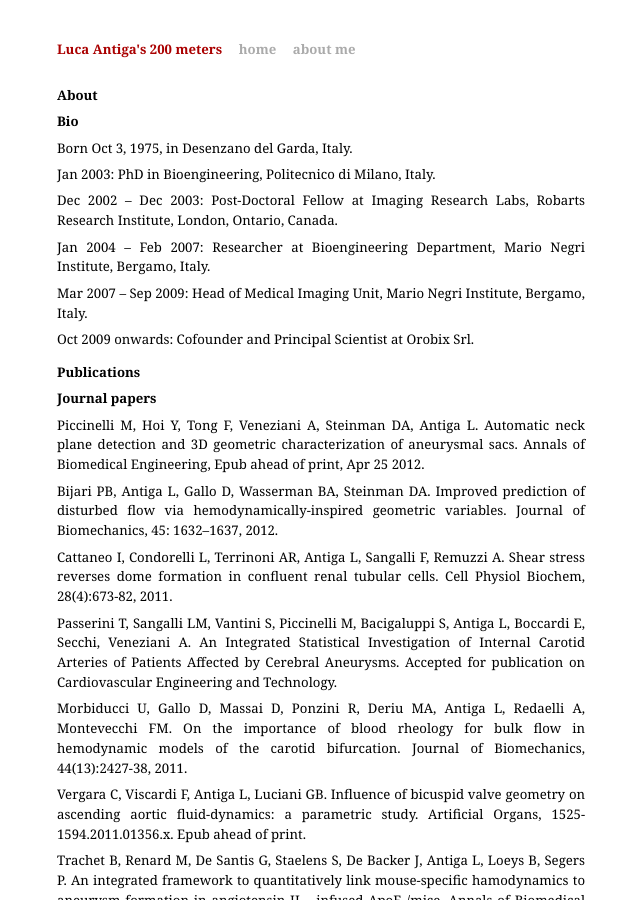
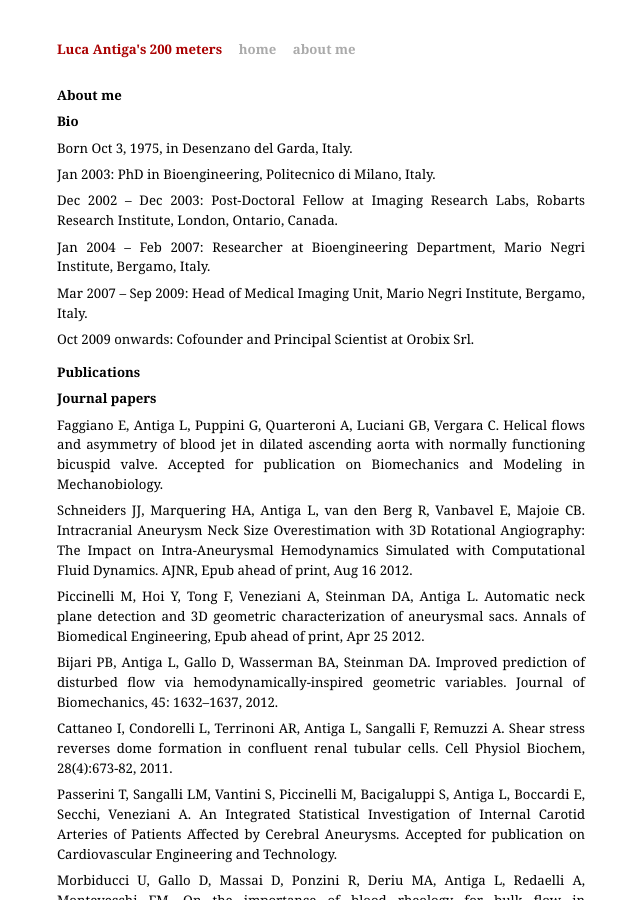
Before and after one commit to lantiga/lantiga.github.com, a Jekyll site: the page built from about.md, in a window 1280 px wide and 900 px high. Shown: the whole window, without its empty margins (319-959 px from the left). Built offline with Jekyll 4.4.1, drawn with Linux system fonts in a browser that asks for light colours; Markdown is read by kramdown in place of the engine named in the settings.

Commit message:
Updated publications

```diff
--- a/about.md
+++ b/about.md
@@ -1,6 +1,6 @@
 ---
 layout: default
-title: About
+title: About me
 ---
 
 Bio
@@ -20,6 +20,8 @@ Publications
 Journal papers
 --------------
 
+* Faggiano E, Antiga L, Puppini G, Quarteroni A, Luciani GB, Vergara C. Helical flows and asymmetry of blood jet in dilated ascending aorta with normally functioning bicuspid valve. Accepted for publication on Biomechanics and Modeling in Mechanobiology.
+* Schneiders JJ, Marquering HA, Antiga L, van den Berg R, Vanbavel E, Majoie CB. Intracranial Aneurysm Neck Size Overestimation with 3D Rotational Angiography: The Impact on Intra-Aneurysmal Hemodynamics Simulated with Computational Fluid Dynamics. AJNR, Epub ahead of print, Aug 16 2012.
 * Piccinelli M, Hoi Y, Tong F, Veneziani A, Steinman DA, Antiga L. Automatic neck plane detection and 3D geometric characterization of aneurysmal sacs. Annals of Biomedical Engineering, Epub ahead of print, Apr 25 2012.
 * Bijari PB, Antiga L, Gallo D, Wasserman BA, Steinman DA. Improved prediction of disturbed flow via hemodynamically-inspired geometric variables. Journal of Biomechanics, 45: 1632–1637, 2012.
 * Cattaneo I, Condorelli L, Terrinoni AR, Antiga L, Sangalli F, Remuzzi A. Shear stress reverses dome formation in confluent renal tubular cells. Cell Physiol Biochem, 28(4):673-82, 2011.
```
